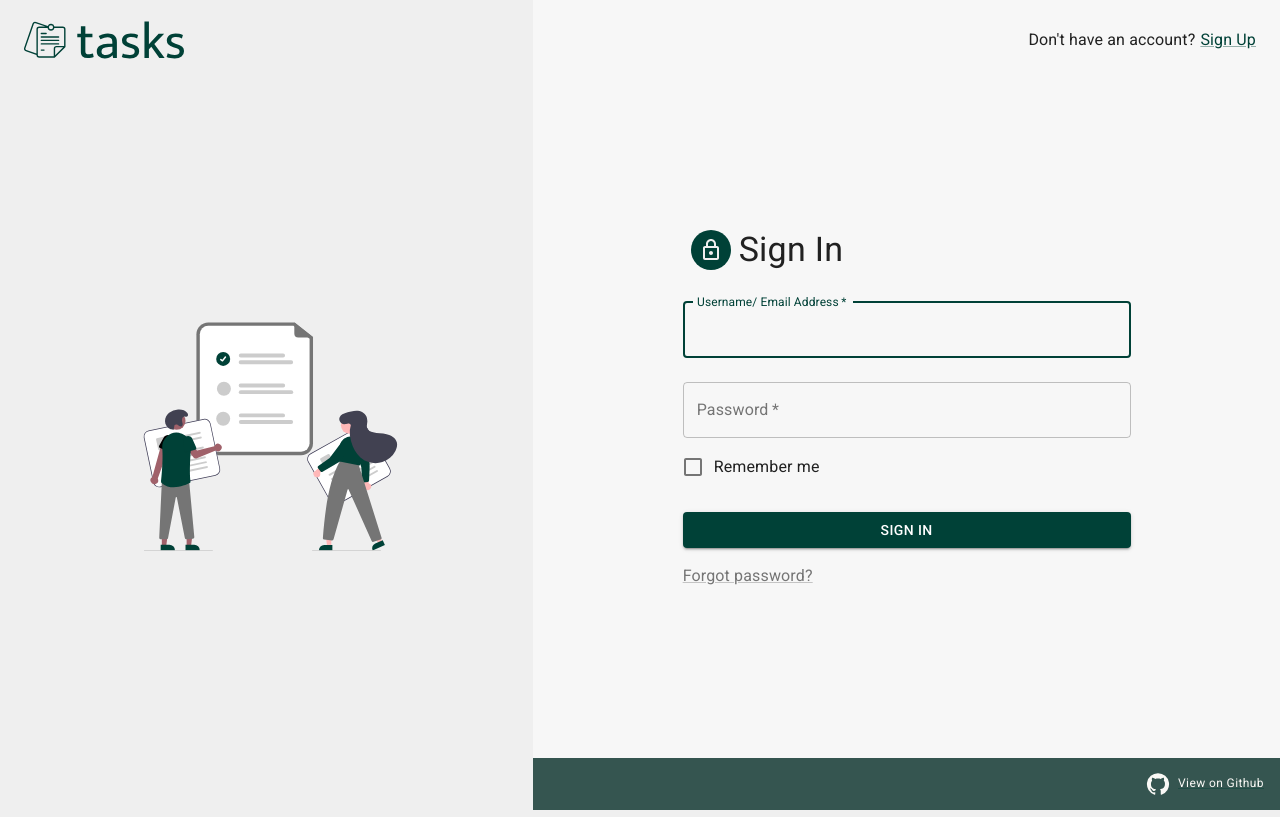
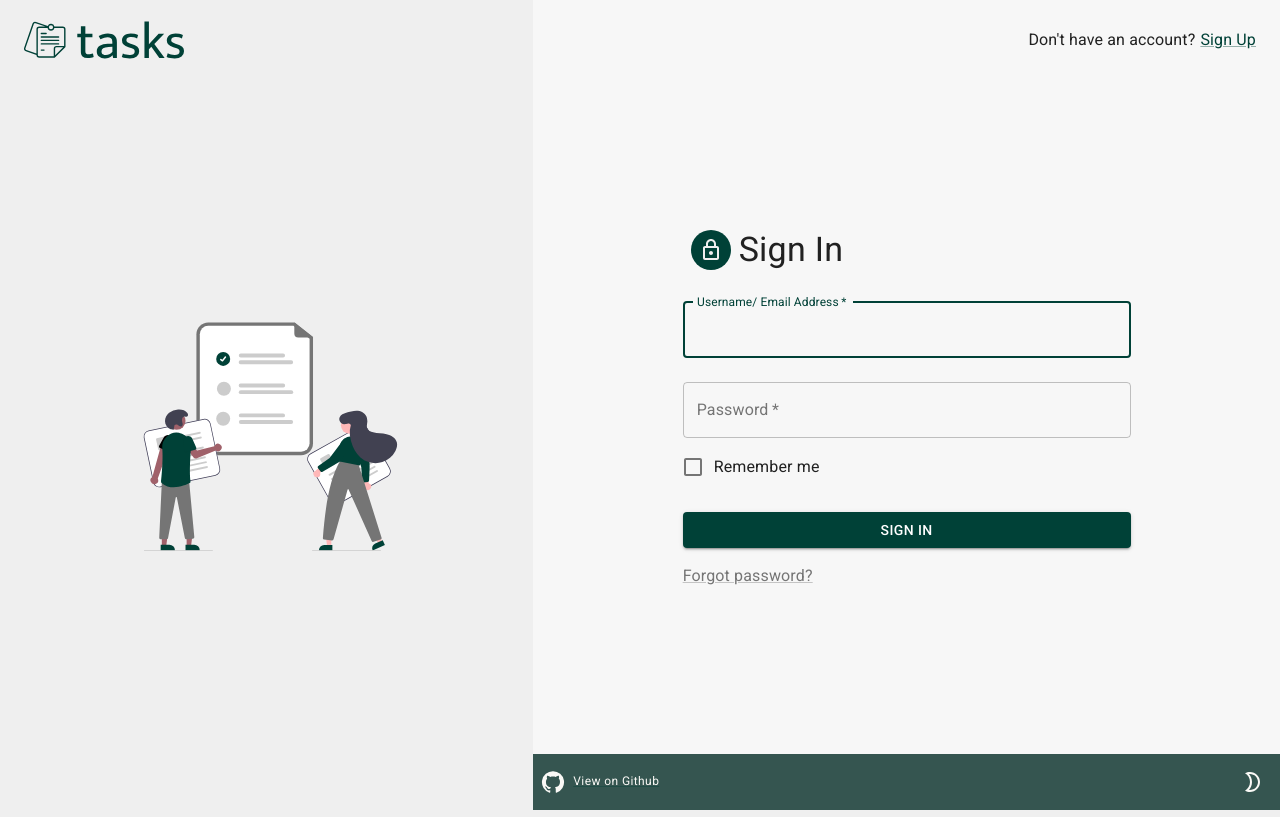
Before and after one commit to asdub/task-manager, a React (Create React App) app in the folder frontend/: page /signin in a window 1280 px wide. Built offline with nearby package versions, Linux system fonts and the light colour scheme.

Commit message:
fifix: Added theme toggle to auth view footer

```diff
--- a/frontend/src/components/Base/Footer.js
+++ b/frontend/src/components/Base/Footer.js
@@ -1,8 +1,13 @@
-import React from 'react';
-import { Box, Link, useTheme } from '@mui/material';
-import GitHubIcon from '@mui/icons-material/GitHub';
+import React from "react";
+import { Box, IconButton, Link, useTheme } from "@mui/material";
+import { Brightness2Outlined, Brightness6Outlined } from "@mui/icons-material";
+import GitHubIcon from "@mui/icons-material/GitHub";
+import { ThemeModeContext } from "src/context/ThemeModeProvider";
+import { AuthContext } from "src/context/AuthContextProvider"
 
 export default function Footer() {
+    const themeMode = React.useContext(ThemeModeContext);
+    const { isAuthenticated } = React.useContext(AuthContext);
     const theme = useTheme()
 
     const styles = {
@@ -12,15 +17,20 @@ export default function Footer() {
             width: '100%',
             display: 'flex',
             alignItems: 'center',
-            justifyContent: 'flex-end',
+            justifyContent: 'space-between',
             backgroundColor: theme.palette.secondary.main,
             p:  theme.spacing(1),
+        },
+        div: {
+            display: 'flex',
+            alignItems: 'center',
         },
     }
 
     return (
         <>
             <Box component="footer" sx={styles.footer}>
+                <Box sx={styles.div}>
                     <GitHubIcon color="white" />
                     <Link
                         component="a"
@@ -37,6 +47,15 @@ export default function Footer() {
                         View on Github
                     </Link>
                 </Box>
+                { !isAuthenticated ? (
+                    <IconButton sx={{ ml: 1 }} onClick={themeMode.toggleThemeMode}>
+                    {theme.palette.mode === "dark" ?
+                        <Brightness6Outlined /> :
+                        <Brightness2Outlined color="white" />}
+                    </IconButton>
+                ) : ""
+                }
+            </Box>
         </>
     )
 }
```
Lines whose indentation alone changed are shown as unchanged.
